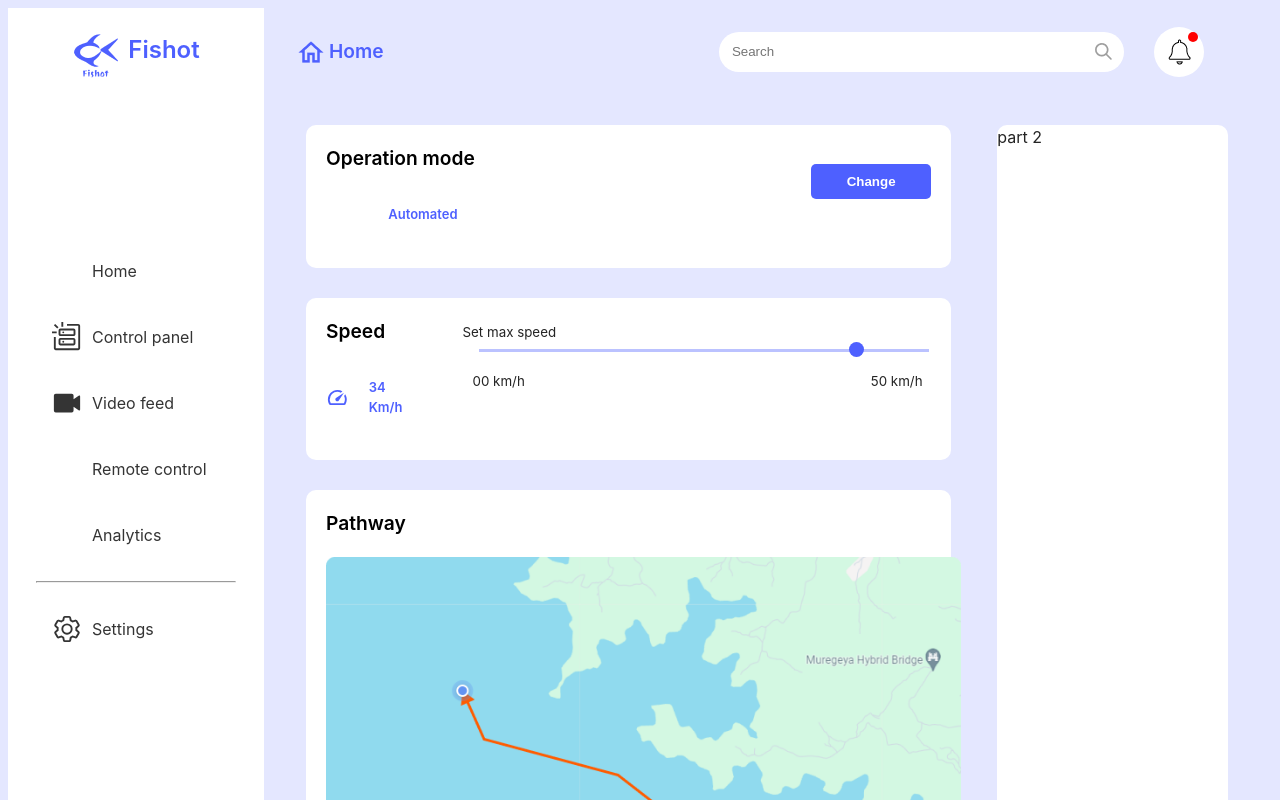
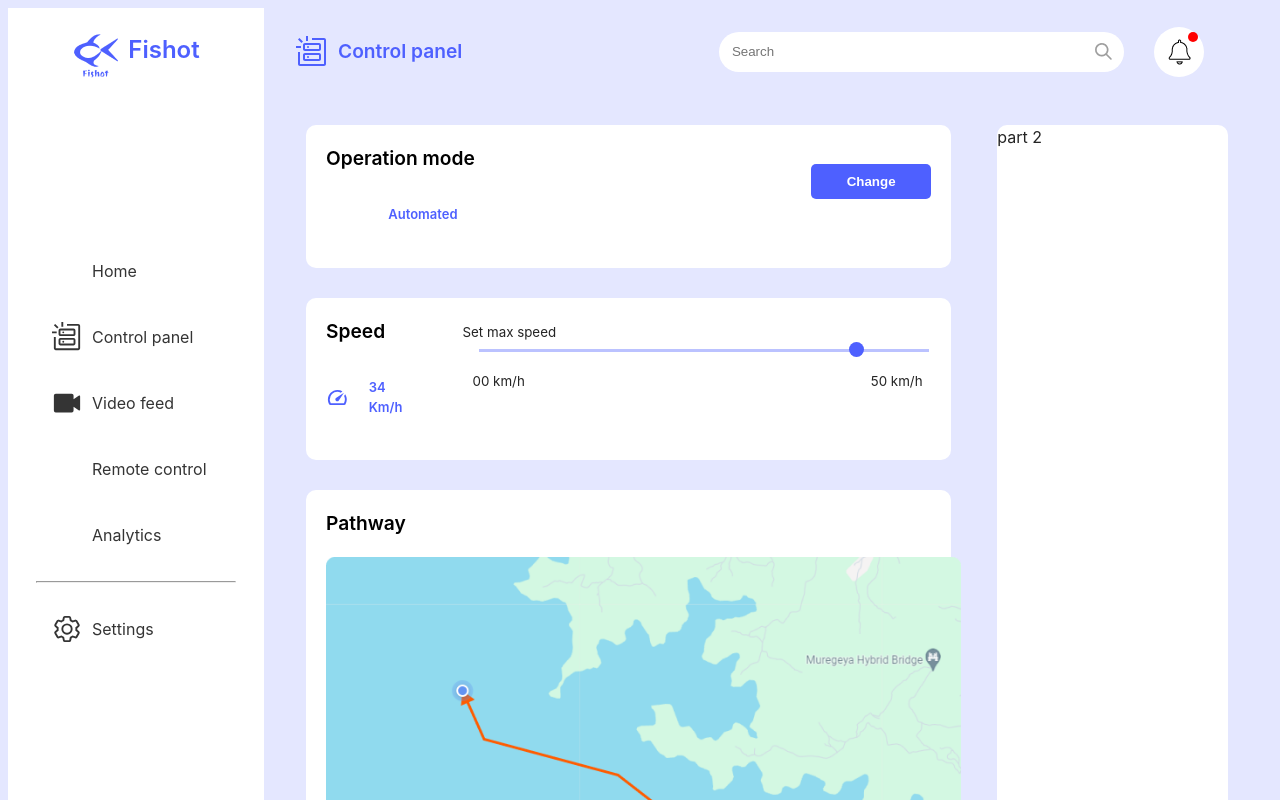
Before and after one commit to AltShiftBC/client, a React (Vite) app in the folder fishot_ui/: page /panel in a window 1280 px wide. Shown: the top 800 px of the page. Built offline with nearby package versions, Linux system fonts and the light colour scheme; some icons are missing.

Commit message:
Updated navbar

```diff
--- a/fishot_ui/src/components/navbar.jsx
+++ b/fishot_ui/src/components/navbar.jsx
@@ -3,13 +3,44 @@ import "../styles/navbar.css"
 import home from "../assets/icons/home.png"
 import notifi from "../assets/icons/notifi.png"
 import search from "../assets/icons/Search.png"
+import { useLocation } from "react-router-dom";
+import { Icon } from "@iconify/react/dist/iconify.js";
 
 const Navbar=()=>{
+    const location = useLocation();
+    const getTitle = () => {
+      switch (location.pathname) {
+        case "/panel":
+          return "Control panel";
+        case "/home":
+          return "Home";
+        case "/video":
+          return "Video feed";
+        case "/control":
+          return "Remote control";
+        default:
+          return "Home";
+      }
+    };
+    const getIcon=()=>{
+        switch (location.pathname) {
+            case "/panel":
+              return "carbon:ibm-z-os-ai-control-interface";
+            case "/home":
+              return "ic:outline-home";
+            case "/video":
+              return "carbon:video-filled";
+            case "/control":
+              return "mdi:remote";
+            default:
+              return "ic:outline-home";
+          }
+    };
     return(
         <div className="nav">
-            <div id="navHome">
-                <img src={home} alt="" />
-                <p>Home</p>
+            <div id="navHome" style={{gap:"10px"}}>
+                <Icon icon={getIcon()} style={{fontSize:"xx-large"}}/>
+                <p id="title">{getTitle()}</p>
             </div>
             <div id="navSearch">
                 <div id="input">
```
